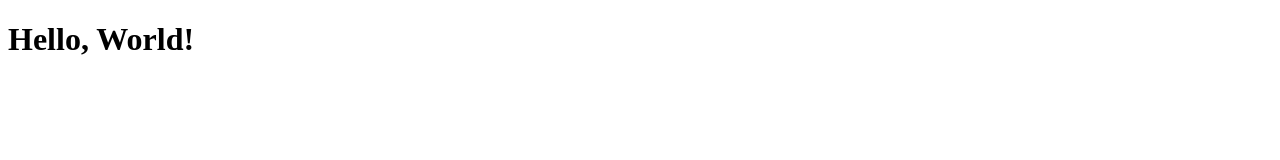
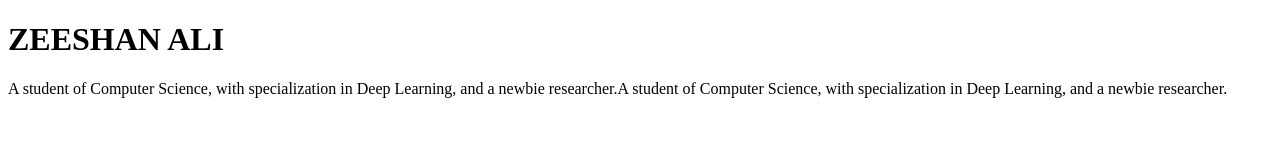
Before and after one commit to zeeshanalipanhwar/zeeshanalipanhwar-zeeshanalipanhwar.github.io, a plain HTML site: page index.html in a window 1280 px wide. Drawn offline with Linux system fonts and the light colour scheme.

Commit message:
Update index.html

```diff
--- a/index.html
+++ b/index.html
@@ -5,7 +5,8 @@
 </head>
 
 <body>
-    <h1>Hello, World!</h1>
+    <h1>ZEESHAN ALI</h1>
+    A student of Computer Science, with specialization in Deep Learning, and a newbie researcher.A student of Computer Science, with specialization in Deep Learning, and a newbie researcher.
 </body>
 
 </html>
```
